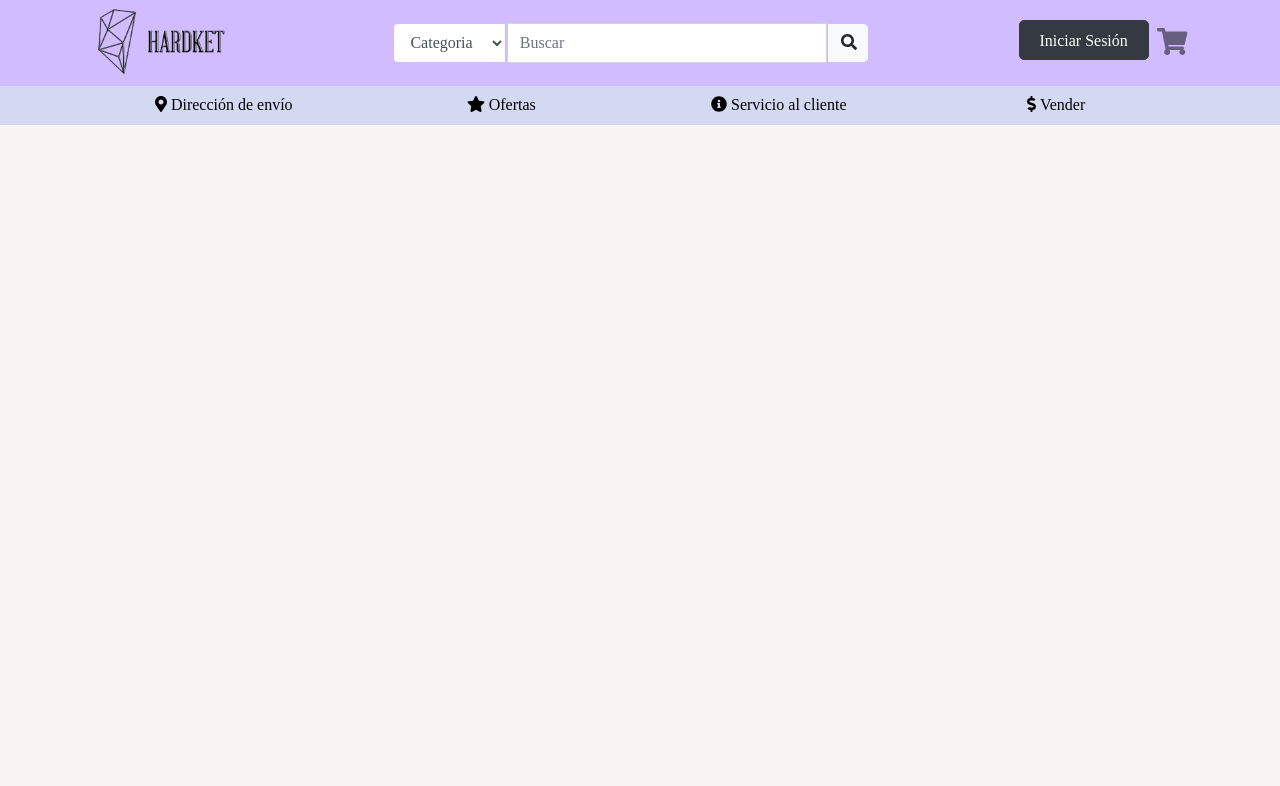
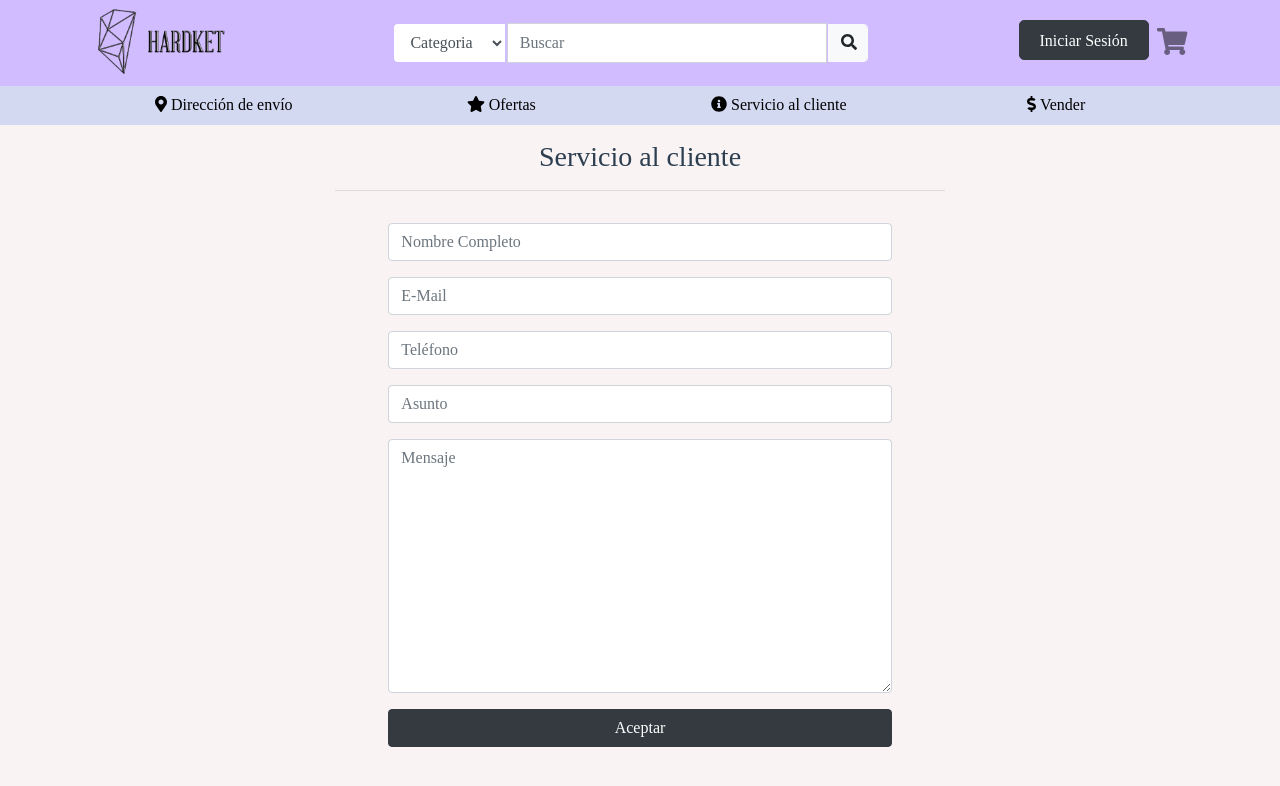
Before and after one commit to Juanmin48/Proyecto-DSI, a Vue app: page /contact-us in a window 1280 px wide. Shown: the top 786 px of the page. Built offline with nearby package versions, Linux system fonts and the light colour scheme; a web font is replaced by a local one; what vue-currency-filter would draw is missing.

Commit message:
Pagina Contact Us Y modales

```diff
--- a/src/components/essentials/SubNavbar.vue
+++ b/src/components/essentials/SubNavbar.vue
@@ -1,22 +1,50 @@
 <template>
-    <nav class="navbar navbar-expand-lg navbar-light fixed-top" v-if="!isLogging">
+    <div class="container-fluid">
+        <nav class="navbar navbar-expand-lg navbar-light fixed-top" v-if="!isLogging">
         <div class="container mx-auto">
             <div class="row mx-auto">
                 <div class="col-3">
-                    <router-link to="/" class="nav-link"><i class="fas fa-map-marker-alt"/><span class="opt"> Dirección de envío</span></router-link>
+                    <a to="/" class="nav-link" data-toggle="modal" data-target="#EditDir"><i class="fas fa-map-marker-alt"/><span class="opt"> Dirección de envío</span></a>
                 </div>
                 <div class="col-3">
                     <router-link to="/" class="nav-link"><i class="fas fa-star"/><span class="opt"> Ofertas</span></router-link>
                 </div>
                 <div class="col-3">
-                    <router-link to="/" class="nav-link"><i class="fas fa-info-circle"/><span class="opt"> Servicio al cliente</span></router-link>
+                    <router-link to="/contact-us" class="nav-link"><i class="fas fa-info-circle"/><span class="opt"> Servicio al cliente</span></router-link>
                 </div>
                 <div class="col-3">
                     <router-link to="/sell" class="nav-link"><i class="	fas fa-dollar-sign"/><span class="opt"> Vender</span></router-link>
                 </div>
             </div>
         </div>
+
     </nav>
+    <div class="modal fade" id="EditDir" tabindex="-1" role="dialog" aria-labelledby="exampleModalLabel"
+            aria-hidden="true">
+            <div class="modal-dialog modal-lg modal-dialog-centered" role="document">
+                <div class="modal-content">
+                    <div class="modal-header border-bottom-0">
+                        <h5 class="modal-title" id="exampleModalLabel">Editar dirección de envío</h5>
+                        <button type="button" class="close" data-dismiss="modal" aria-label="Close">
+                            <span aria-hidden="true">&times;</span>
+                        </button>
+                    </div>
+                    <div class="modal-body">
+                        <!-- Dirección -->
+                        <div class="form-group">
+                            <input type="text" name="address" id="address" class="form-control" v-model="address"
+                                placeholder="Dirección">
+                        </div>
+                    </div>
+                    <div class="modal-footer border-top-0 d-flex justify-content-between">
+                        <button type="button" class="btn btn-dark">Aceptar</button>
+                        <button type="button" class="btn btn-secondary" data-dismiss="modal">Cerrar</button>
+                    </div>
+                </div>
+            </div>
+        </div>
+    </div>
+
 </template>
 
 <script>
@@ -42,7 +70,9 @@ export default {
     .nav-link{
         color: black;
     }
-
+    a{
+        cursor: pointer;
+    }
     .opt{
             display: none;
         }
--- a/src/router/index.js
+++ b/src/router/index.js
@@ -7,6 +7,7 @@ import Register from '../views/User/Register.vue'
 import Product from '../views/Product.vue'
 import Sell from '../views/Sell.vue'
 import User from '../views/User/User.vue'
+import ContactUs from '../views/ContactUs.vue'
 
 Vue.use(VueRouter)
 
@@ -54,6 +55,11 @@ const routes = [
     path: '/user',
     name: 'User',
     component: User
+  },
+  {
+    path: '/contact-us',
+    name: 'ContacUs',
+    component: ContactUs
   }
 ]
 
--- /dev/null
+++ b/src/views/ContactUs.vue
@@ -0,0 +1,58 @@
+<template>
+    <div class="container-fluid">
+        <div class="row">
+            <div class="col-xs-12 col-md-9 col-lg-6 mx-auto">
+                <h3 class="title">Servicio al cliente</h3>
+                <hr>
+            </div>
+        </div>
+        <form @subtmi-prevent="insertP" class="row">
+            <div class="col-xs-11 col-md-8 col-lg-5 pt-3 pb-5 mx-auto">
+                <!-- FullName-->
+                <div class="form-group">
+                    <input type="text" name="FullName" id="FullName" class="form-control" v-model="Name" placeholder="Nombre Completo">
+                </div>
+                <!-- Email -->
+                <div class="form-group">
+                    <input type="text" name="Email" id="Email" class="form-control" v-model="Email" placeholder="E-Mail">
+                </div>
+                <!-- Telephone -->
+                <div class="form-group">
+                    <input type="text" name="Telephone" id="Telephone" class="form-control" v-model="Telephone" placeholder="Teléfono">
+                </div>
+                <!-- Subject -->
+                <div class="form-group">
+                    <input type="text" name="Subject" id="Subject" class="form-control" v-model="Subject" placeholder="Asunto">
+                </div>
+                <!-- Message -->
+                <div class="form-group">
+                    <textarea class="form-control" name="Message" id="Message" cols="63" rows="10" placeholder="Mensaje"></textarea>
+                </div>
+                <button type="submit" class="btn btn-dark w-100">Aceptar</button>
+            </div>
+        </form>
+    </div>
+</template>
+<script>
+export default {
+    data() {
+      return {
+        FullName            : "",
+        Email               : "",
+        Telephone           : "",
+        Subject             : "",
+        Message             : ""
+      }
+    },
+    methods: {
+        insertP() {
+
+        }
+    },
+}
+</script>
+<style scoped>
+    .title{
+        margin-top: 20px;
+    }
+</style>
--- a/src/views/User/User.vue
+++ b/src/views/User/User.vue
@@ -15,7 +15,7 @@
                             <h5 style="text-align:left;">Datos Personales</h5>
                         </div>
                         <div class="col-3">
-                                <a href="#">Editar</a>
+                            <a id="Editbtn" data-toggle="modal" data-target="#Edit">Editar</a>
                         </div>
                     </div>
                 </div>
@@ -46,6 +46,50 @@
                 </div>
             </div>
         </div>
+        <div class="modal fade" id="Edit" tabindex="-1" role="dialog" aria-labelledby="exampleModalLabel"
+            aria-hidden="true">
+            <div class="modal-dialog modal-lg modal-dialog-centered" role="document">
+                <div class="modal-content">
+                    <div class="modal-header border-bottom-0">
+                        <h5 class="modal-title" id="exampleModalLabel">Editar Datos personales</h5>
+                        <button type="button" class="close" data-dismiss="modal" aria-label="Close">
+                            <span aria-hidden="true">&times;</span>
+                        </button>
+                    </div>
+                    <div class="modal-body">
+                        <!-- Dirección -->
+                        <div class="form-group">
+                            <input type="text" name="address" id="address" class="form-control" v-model="address"
+                                placeholder="Dirección">
+                        </div>
+                        <!-- Phone number -->
+                        <div class="form-group">
+                            <input type="text" name="phoneNumber" id="phoneNumber" class="form-control" v-model="phone"
+                                placeholder="Celular">
+                        </div>
+                        <!-- E-mail -->
+                        <div class="form-group">
+                            <input type="text" name="email" id="email" class="form-control" v-model="email"
+                                placeholder="Correo electrónico">
+                        </div>
+                        <!-- Password -->
+                        <div class="form-group">
+                            <input type="password" name="password" id="password" class="form-control" v-model="password"
+                                placeholder="Contraseña">
+                        </div>
+                        <!-- Password confirmation -->
+                        <div class="form-group">
+                            <input type="password" name="passwordConfirmation" id="passwordConfirmation"
+                                class="form-control" v-model="passwordConfirmation" placeholder="Confirmar contraseña">
+                        </div>
+                    </div>
+                    <div class="modal-footer border-top-0 d-flex justify-content-between">
+                        <button type="button" class="btn btn-dark">Aceptar</button>
+                        <button type="button" class="btn btn-secondary" data-dismiss="modal">Cerrar</button>
+                    </div>
+                </div>
+            </div>
+        </div>
     </div>
 </template>
 
@@ -57,6 +101,14 @@
     .container-fluid .row{
         margin-left: 0;
         margin-right: 0;
+    }
+    #Editbtn{
+        cursor: pointer;
+        color: rgb(116, 91, 170);
+        text-decoration: underline;
+    }
+    .modal-footer button{
+        margin:0;
     }
     .imagenU{
         height: 120px;
```
Lines whose indentation alone changed are shown as unchanged.
